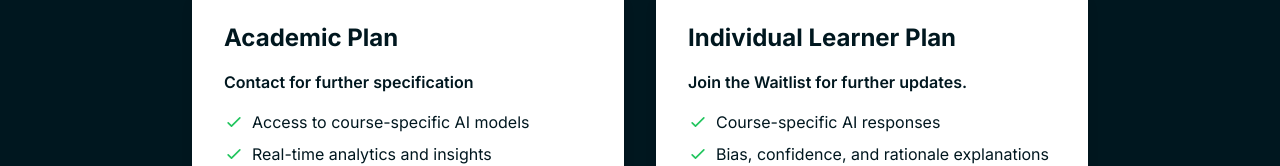
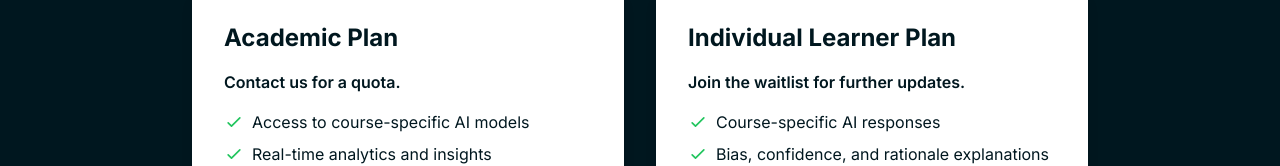
Before and after one commit to AtillaColak/andl-promotion, a Next.js app: page / in a window 1280 px wide. Shown: the part 1212-1378 px from the top of the page. Built offline with nearby package versions, Linux system fonts and the light colour scheme; no server answers.

Commit message:
playboi carti

```diff
--- a/components/hero.tsx
+++ b/components/hero.tsx
@@ -7,7 +7,7 @@ export default function HeroAndDemo() {
       <h1 className="text-4xl font-bold mb-4">
         <span className="text-[#AF95E2]">Responsible</span> and
         <br />
-        <span className="text-[#6321E6]">Explainable</span> LLM
+        <span className="text-[#6321E6]">Explainable</span> AI
       </h1>
       <p className="mb-8 max-w-2xl mx-auto">
         The new standard in AI for education.
--- a/components/pricing-plan.tsx
+++ b/components/pricing-plan.tsx
@@ -11,7 +11,7 @@ export default function Pricing() {
       <div className="grid grid-cols-1 md:grid-cols-2 gap-8 max-w-4xl mx-auto">
         <PricingCard
           title="Academic Plan"
-          price="Contact for further specification"
+          price="Contact us for a quota."
           period=""
           features={[
             "Access to course-specific AI models",
@@ -24,7 +24,7 @@ export default function Pricing() {
         />
         <PricingCard
           title="Individual Learner Plan"
-          price="Join the Waitlist for further updates."
+          price="Join the waitlist for further updates."
           period=""
           features={[
             "Course-specific AI responses",
```
